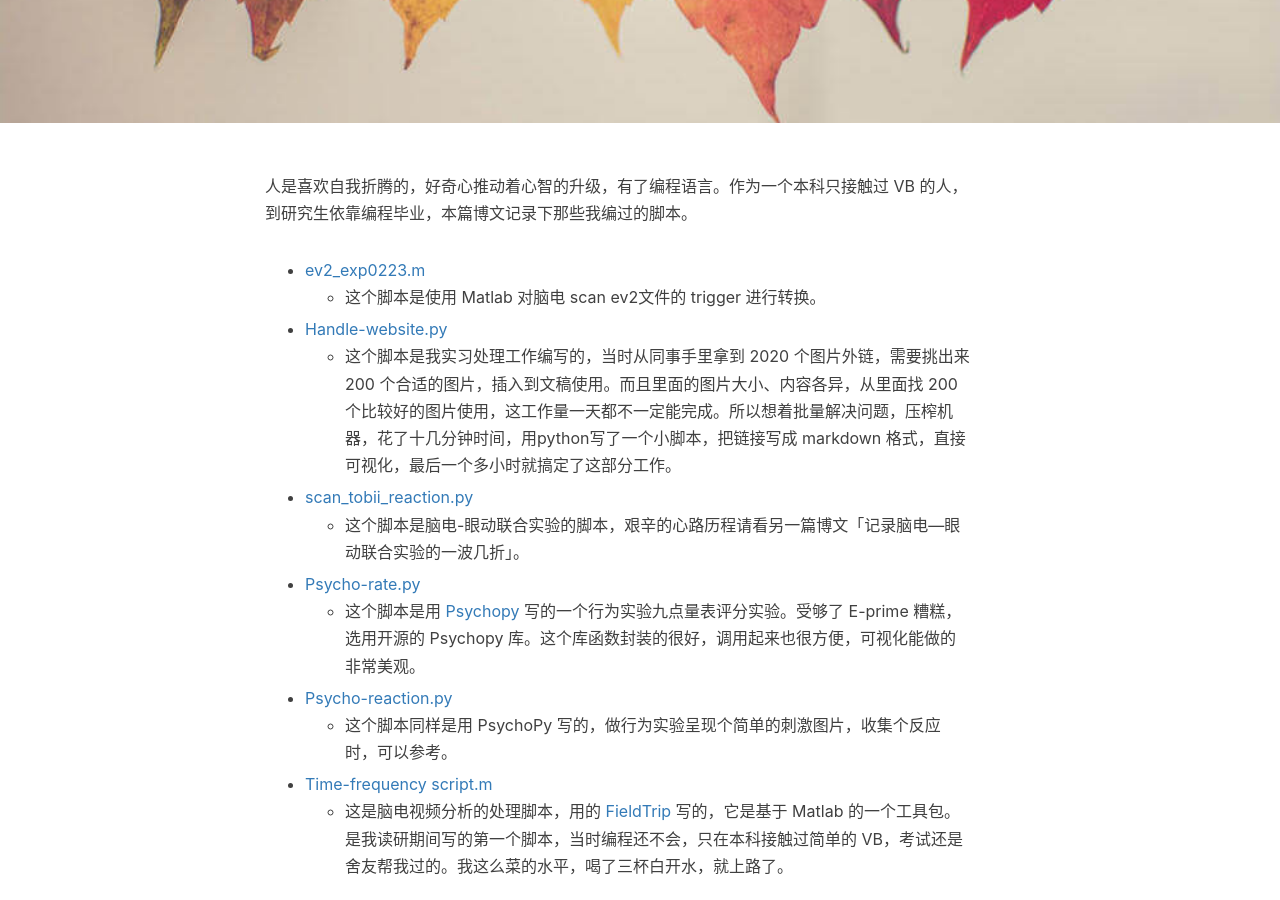
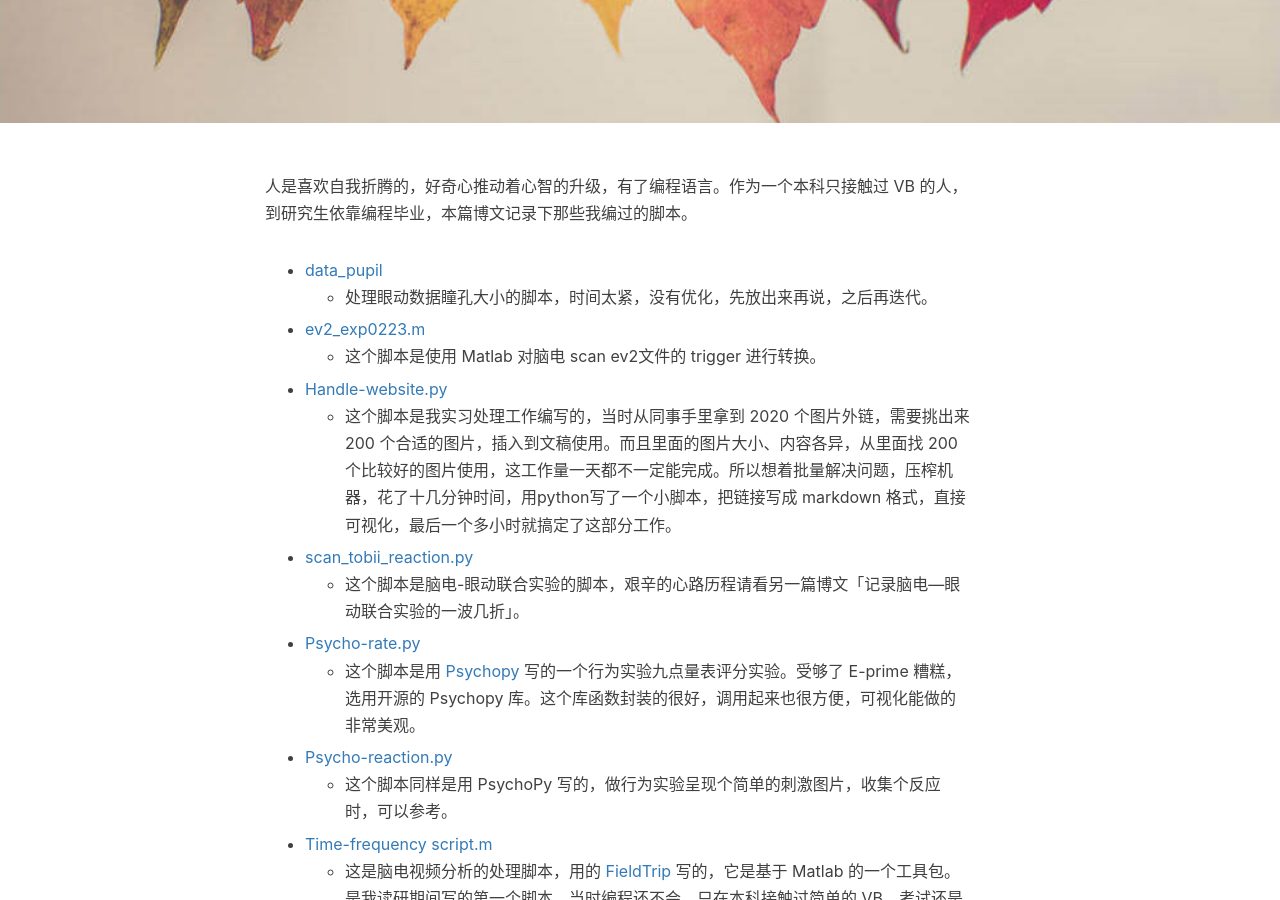
Before and after one commit to zapp926/blog, a Jekyll site: the page built from _posts/2019-01-26-cogprog.md, in a window 1280 px wide and 900 px high, scrolled down 442 px. Built offline with Jekyll 4.4.1, drawn with Linux system fonts in a browser that asks for light colours; nearby versions of some CDN libraries; comment, search, counter and statistics services are not loaded.

Commit message:
Update 2019-01-26-cogprog.md

```diff
--- a/_posts/2019-01-26-cogprog.md
+++ b/_posts/2019-01-26-cogprog.md
@@ -11,6 +11,9 @@ tags:
 
 
 人是喜欢自我折腾的，好奇心推动着心智的升级，有了编程语言。作为一个本科只接触过 VB 的人，到研究生依靠编程毕业，本篇博文记录下那些我编过的脚本。
+
+- [data_pupil](https://github.com/zapp926/Cogprog/blob/master/data_pupil.m)
+    - 处理眼动数据瞳孔大小的脚本，时间太紧，没有优化，先放出来再说，之后再迭代。
 
 - [ev2_exp0223.m](https://github.com/zapp926/Cogprog/blob/master/ev2_exp0223.m)
     - 这个脚本是使用 Matlab 对脑电 scan ev2文件的 trigger 进行转换。
```
